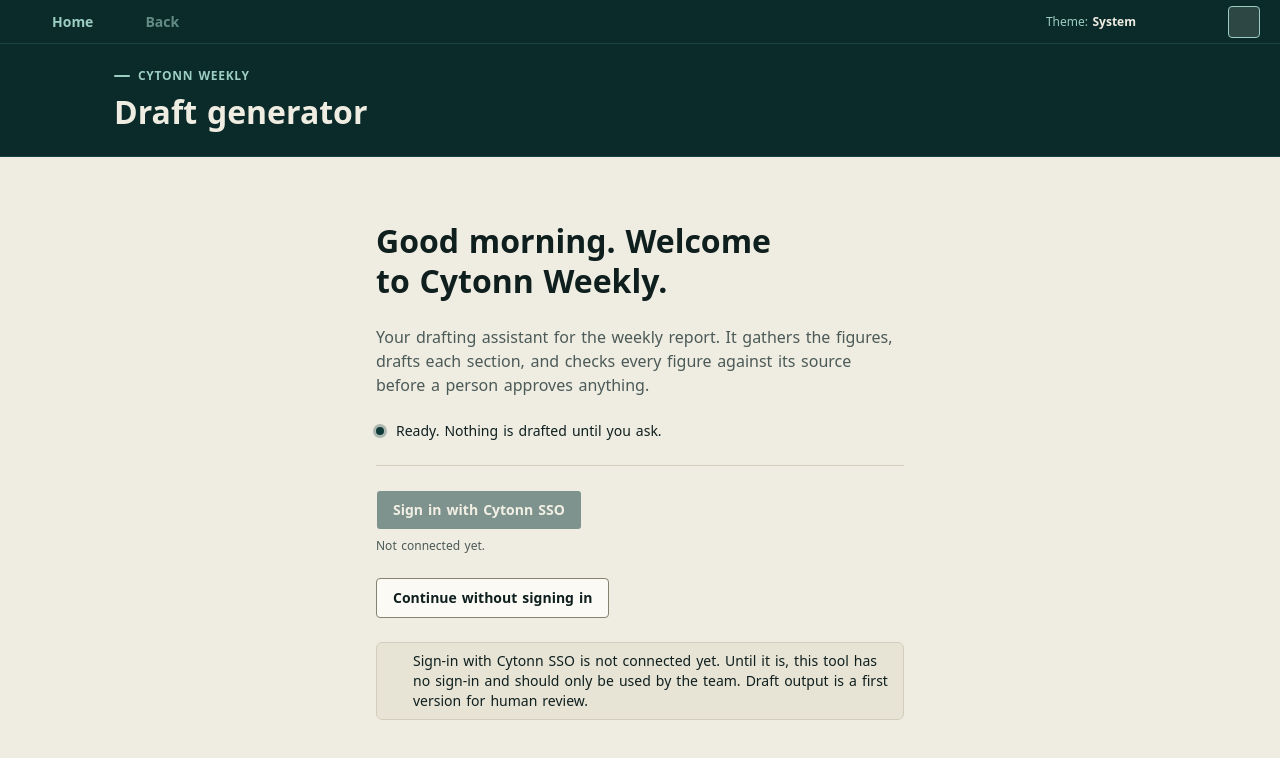
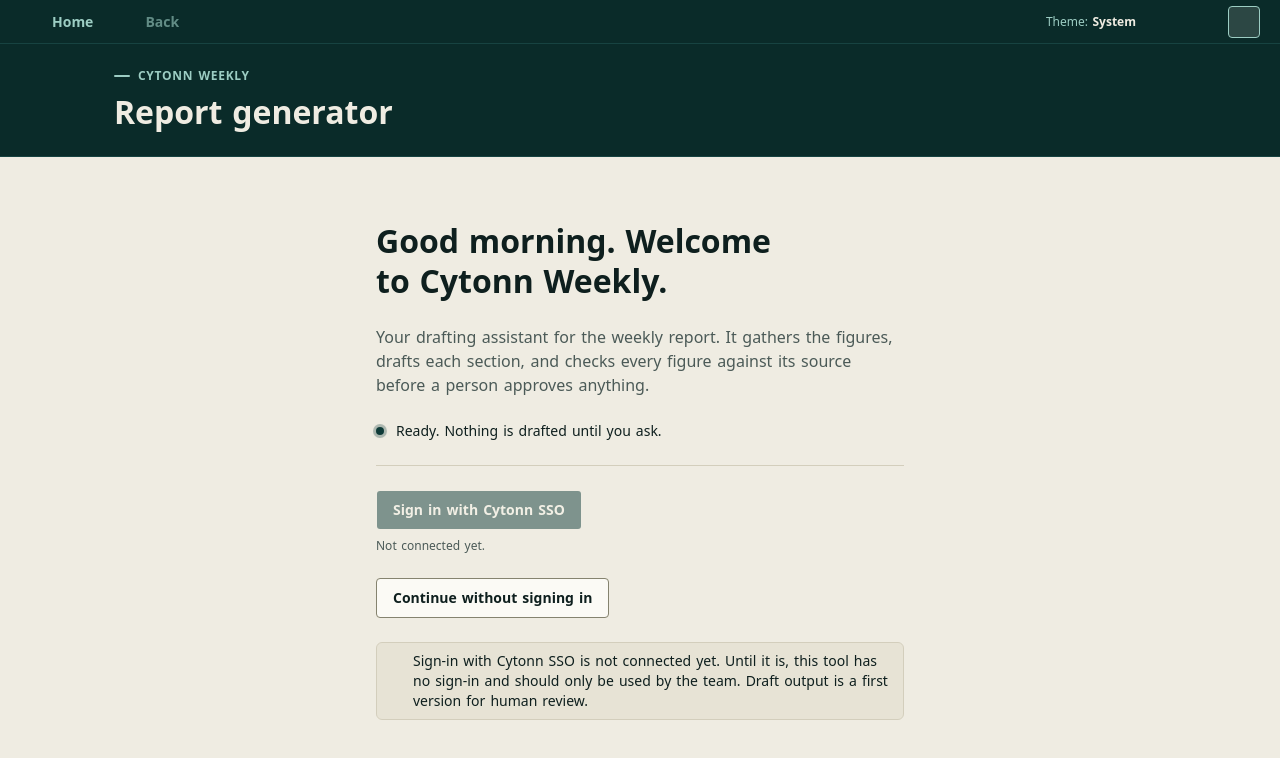
Before and after one commit to clivemisiko/Cytonn_Weekly, a Vue app in the folder frontend/: page / in a window 1280 px wide. Shown: the top 758 px of the page. Built offline with nearby package versions, Linux system fonts and the light colour scheme; some icons are missing.

Commit message:
add new text on landing page

```diff
--- a/frontend/src/pages/LandingPage.vue
+++ b/frontend/src/pages/LandingPage.vue
@@ -35,7 +35,7 @@
 
 <template>
   <main id="main" tabindex="-1">
-    <Masthead title="Draft generator" />
+    <Masthead title="Report generator" />
     <div class="mx-auto w-full max-w-xl px-4 pt-8 pb-16 sm:px-6 sm:pt-16">
       <div class="space-y-6">
         <div class="rise-slow" :style="rise(0)">
```
